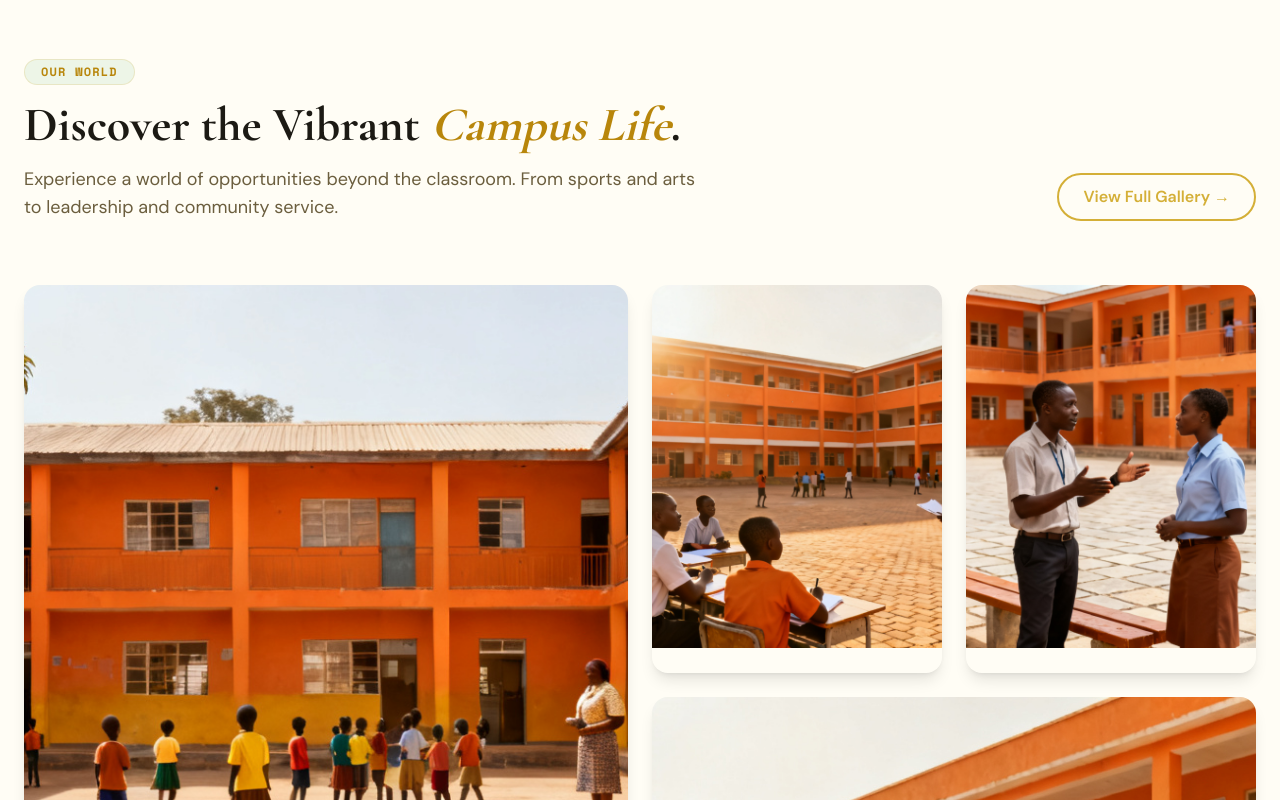
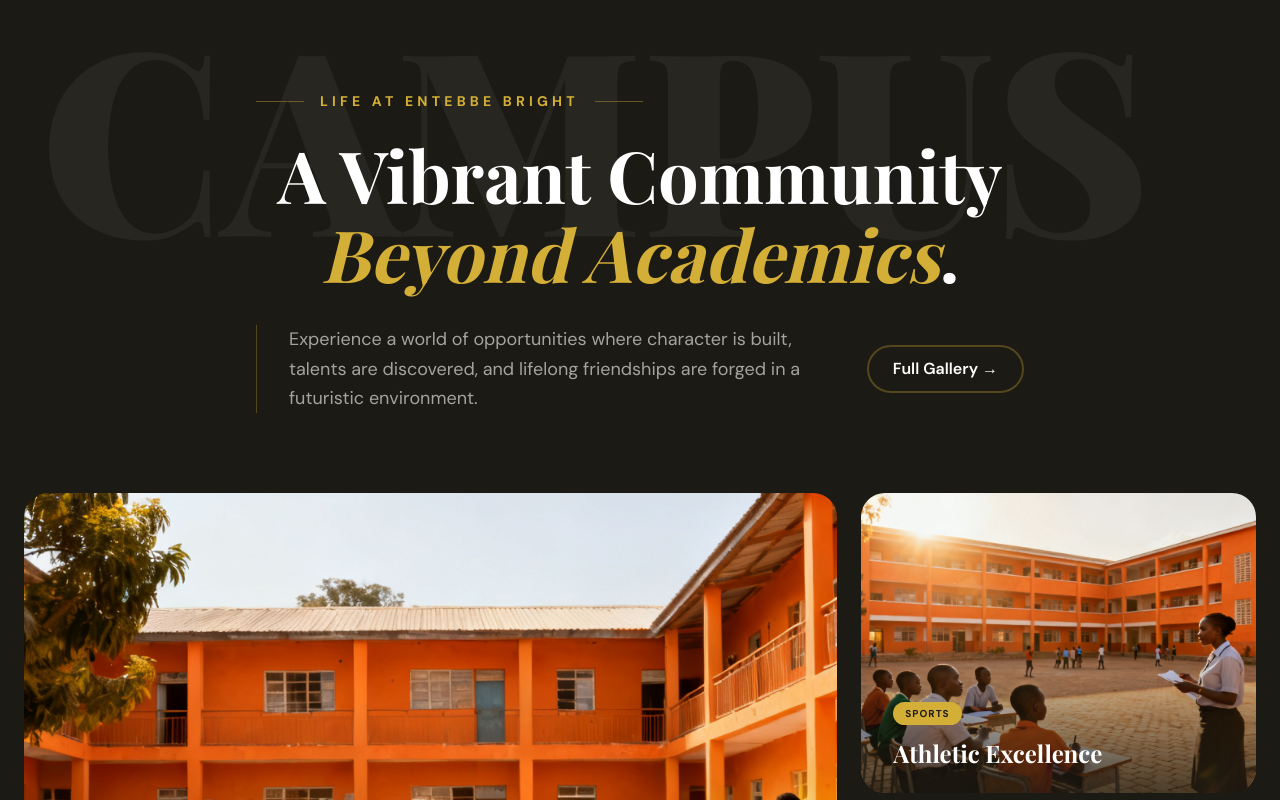
Before and after one commit to katsomar/Entebbe-Bright-Secondary-School, a Next.js app: page / in a window 1280 px wide. Shown: the part 3060-3860 px from the top of the page. Built offline with nearby package versions, Linux system fonts and the light colour scheme; a web font is replaced by a local one.

Commit message:
imrpoved the life at campus section and made it better

```diff
--- a/src/components/home/LifeAtCampusSection.tsx
+++ b/src/components/home/LifeAtCampusSection.tsx
@@ -1,6 +1,7 @@
 "use client";
 
 import React from "react";
+import Image from "next/image";
 import SectionLabel from "@/components/ui/SectionLabel";
 import ScrollReveal from "@/components/ui/ScrollReveal";
 import ImageCard from "@/components/ui/ImageCard";
@@ -39,35 +40,72 @@
 
 const LifeAtCampusSection = () => {
   return (
-    <section className="py-24 bg-cream">
-      <div className="container mx-auto px-6">
-        <div className="flex flex-col md:flex-row justify-between items-end mb-16 gap-6">
-          <div className="max-w-2xl">
-            <ScrollReveal direction="left">
-              <SectionLabel>OUR WORLD</SectionLabel>
-              <h2 className="text-4xl md:text-5xl font-heading font-bold text-charcoal mb-4">
-                Discover the Vibrant <span className="text-gold-deep italic">Campus Life</span>.
-              </h2>
-              <p className="text-text-muted text-lg">
-                Experience a world of opportunities beyond the classroom. From sports and arts to leadership and community service.
+    <section className="py-32 bg-charcoal relative overflow-hidden">
+      {/* Decorative Background Elements */}
+      <div className="absolute top-0 left-0 w-full h-full opacity-5 pointer-events-none">
+        <div className="absolute top-10 left-10 text-[20vw] font-display font-black text-white select-none leading-none">
+          CAMPUS
+        </div>
+      </div>
+      <div className="absolute bottom-0 right-0 w-96 h-96 bg-gold-main/10 blur-[120px] rounded-full translate-x-1/2 translate-y-1/2" />
+
+      <div className="container mx-auto px-6 relative z-10">
+        {/* New Architectural Header */}
+        <div className="flex flex-col items-center text-center mb-20">
+          <ScrollReveal>
+            <div className="flex items-center space-x-4 mb-6">
+              <div className="h-px w-12 bg-gold-main/40" />
+              <span className="text-gold-main font-body text-sm font-bold tracking-[0.3em] uppercase">
+                Life at Entebbe Bright
+              </span>
+              <div className="h-px w-12 bg-gold-main/40" />
+            </div>
+            <h2 className="text-5xl md:text-7xl font-display font-bold text-white mb-8 max-w-4xl leading-[1.1]">
+              A Vibrant Community <br />
+              <span className="text-gold-main italic">Beyond Academics</span>.
+            </h2>
+            <div className="flex flex-col md:flex-row items-center justify-center gap-8 max-w-3xl mx-auto">
+              <p className="text-white/60 text-lg leading-relaxed md:text-left md:border-l border-gold-main/30 md:pl-8">
+                Experience a world of opportunities where character is built, talents are discovered, and lifelong friendships are forged in a futuristic environment.
               </p>
-            </ScrollReveal>
-          </div>
-          <ScrollReveal direction="right">
-            <GoldButton variant="outline">View Full Gallery →</GoldButton>
+              <GoldButton variant="outline" className="border-gold-main/30 text-white hover:bg-gold-main hover:text-charcoal flex-shrink-0">
+                Full Gallery →
+              </GoldButton>
+            </div>
           </ScrollReveal>
         </div>
 
-        <div className="grid grid-cols-1 md:grid-cols-2 lg:grid-cols-4 grid-rows-2 gap-6 h-[800px]">
+        {/* Organized Benton Grid */}
+        <div className="grid grid-cols-1 md:grid-cols-12 gap-6 auto-rows-[300px]">
           {campusLife.map((item, i) => (
-            <ScrollReveal key={i} delay={i * 0.1} className={item.className}>
-              <ImageCard
-                src={item.src}
-                alt={item.alt}
-                category={item.category}
-                title={item.title}
-                className="h-full"
-              />
+            <ScrollReveal
+              key={i}
+              delay={i * 0.1}
+              className={
+                i === 0 ? "md:col-span-8 md:row-span-2" :
+                i === 1 ? "md:col-span-4 md:row-span-1" :
+                i === 2 ? "md:col-span-4 md:row-span-1" :
+                "md:col-span-12 md:row-span-1"
+              }
+            >
+              <div className="relative h-full w-full rounded-3xl overflow-hidden group">
+                <Image
+                  src={item.src}
+                  alt={item.alt}
+                  fill
+                  className="object-cover transition-transform duration-1000 group-hover:scale-110"
+                />
+                <div className="absolute inset-0 bg-gradient-to-t from-charcoal via-transparent to-transparent opacity-80 group-hover:opacity-60 transition-opacity duration-500" />
+
+                <div className="absolute bottom-0 left-0 p-8 transform translate-y-2 group-hover:translate-y-0 transition-transform duration-500">
+                  <span className="inline-block px-3 py-1 bg-gold-main text-charcoal text-[10px] font-bold uppercase tracking-widest rounded-full mb-3">
+                    {item.category}
+                  </span>
+                  <h4 className="text-white text-2xl font-display font-bold">
+                    {item.title}
+                  </h4>
+                </div>
+              </div>
             </ScrollReveal>
           ))}
         </div>
```
